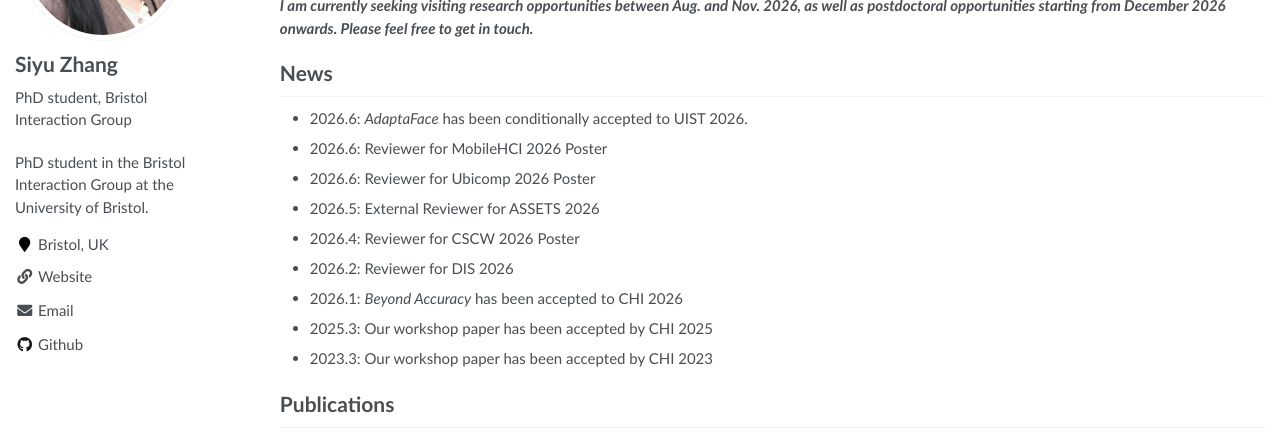
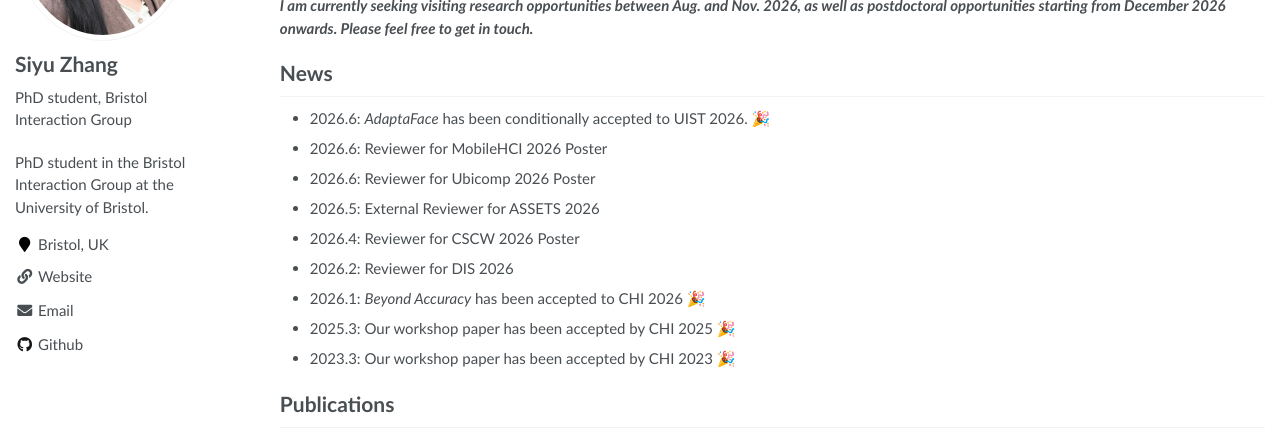
Before and after one commit to SiyuZhang-zsy/SiyuZhang-zsy.github.io, a Jekyll site: the page built from _pages/about.md, in a window 1280 px wide and 900 px high. Shown: the part 249-696 px from the top of the window. Built offline with Jekyll 4.4.1, drawn with Linux system fonts in a browser that asks for light colours.

```diff
--- a/_pages/about.md
+++ b/_pages/about.md
@@ -18,15 +18,15 @@ Before starting my PhD, I completed an MSc in Computer Science at the University
 
 # News
 
-- 2026.6: *AdaptaFace* has been conditionally accepted to UIST 2026.
+- 2026.6: *AdaptaFace* has been conditionally accepted to UIST 2026. 🎉
 - 2026.6: Reviewer for MobileHCI 2026 Poster
 - 2026.6: Reviewer for Ubicomp 2026 Poster
 - 2026.5: External Reviewer for ASSETS 2026
 - 2026.4: Reviewer for CSCW 2026 Poster
 - 2026.2: Reviewer for DIS 2026
-- 2026.1: *Beyond Accuracy* has been accepted to CHI 2026
-- 2025.3: Our workshop paper has been accepted by CHI 2025
-- 2023.3: Our workshop paper has been accepted by CHI 2023
+- 2026.1: *Beyond Accuracy* has been accepted to CHI 2026 🎉
+- 2025.3: Our workshop paper has been accepted by CHI 2025 🎉
+- 2023.3: Our workshop paper has been accepted by CHI 2023 🎉
 
 # Publications
 
```
